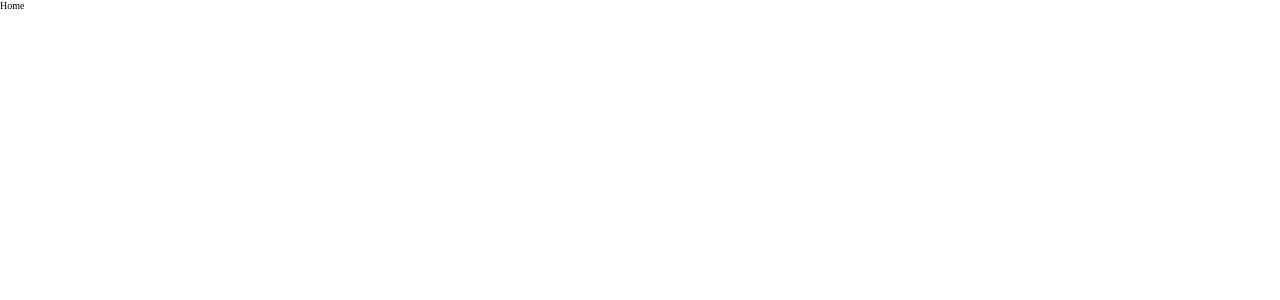
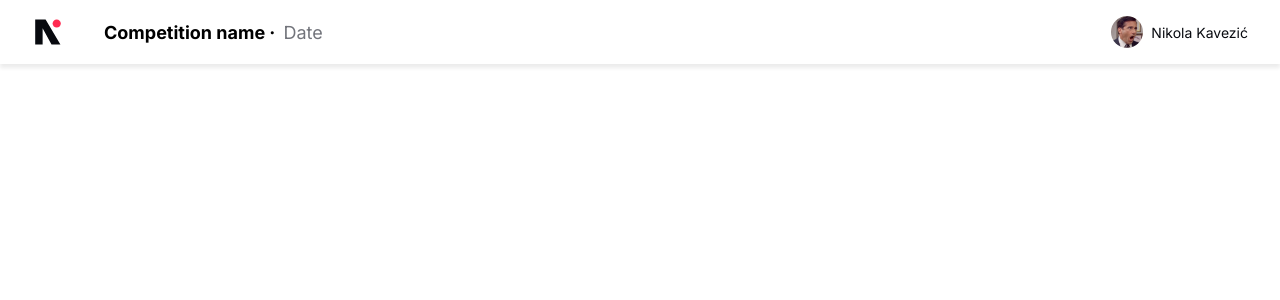
Before and after one commit to dhunjadi/bfs-elvien, a React (Vite) app: page / in a window 1280 px wide. Shown: the top 300 px of the page. Built offline with nearby package versions, Linux system fonts and the light colour scheme.

Commit message:
added inter font, created navbar

```diff
--- a/src/App.tsx
+++ b/src/App.tsx
@@ -1,5 +1,11 @@
+import Navbar from './components/Navbar';
+
 function App() {
-    return <div className="app">Home</div>;
+    return (
+        <div className="app">
+            <Navbar />
+        </div>
+    );
 }
 
 export default App;
--- /dev/null
+++ b/src/components/Navbar.tsx
@@ -0,0 +1,20 @@
+import CompanyLogo from '../assets/CompanyLogo.svg';
+import UserImage from '../assets/UserImage.jpg';
+const Navbar = () => {
+    return (
+        <div className="c-navbar">
+            <img className="c-navbar__logo" src={CompanyLogo} alt="logo icon" />
+
+            <div className="c-navbar__text">
+                <strong>Competition name &#183; </strong> <span>Date</span>
+            </div>
+
+            <div className="c-navbar__userDetails">
+                <img className="c-navbar__userDetails_img" src={UserImage} alt="user img" />
+                <span className="c-navbar__userDetails__userName">Nikola Kavezić</span>
+            </div>
+        </div>
+    );
+};
+
+export default Navbar;
--- a/src/styles/abstracts/variables.scss
+++ b/src/styles/abstracts/variables.scss
@@ -1,3 +1,6 @@
+// FONT
+@import url('https://fonts.googleapis.com/css2?family=Inter:wght@100;200;300;400;500;600;700;800;900&display=swap');
+
 //COLORS
 $color-primary: #ff2b51;
 $color-primary-judge: #ff842b;
--- a/src/styles/base/base.scss
+++ b/src/styles/base/base.scss
@@ -7,5 +7,6 @@
 }
 
 html {
+    font-family: 'Inter', sans-serif;
     font-size: 62.5%;
 }
--- a/src/styles/components/all.scss
+++ b/src/styles/components/all.scss
@@ -1 +1,2 @@
 @import 'button';
+@import 'navbar';
--- /dev/null
+++ b/src/styles/components/navbar.scss
@@ -0,0 +1,35 @@
+.c-navbar {
+    display: flex;
+    justify-content: space-between;
+    padding: 1.6rem 3.2rem;
+    box-shadow: 0px 4px 4px 0px #00000014;
+
+    &__text,
+    &__userDetails {
+        display: flex;
+        align-items: center;
+    }
+
+    &__text {
+        margin-right: auto;
+        margin-left: 4rem;
+        font-size: 1.8rem;
+
+        span {
+            margin-left: 0.8rem;
+            color: $color-text-secondary;
+        }
+    }
+
+    &__userDetails {
+        font-size: 1.4rem;
+        color: $color-text-primary;
+        &_img {
+            width: 3.2rem;
+            height: 3.2rem;
+            object-fit: cover;
+            border-radius: 50%;
+            margin-right: 0.8rem;
+        }
+    }
+}
```
Also changed, not shown: src/assets/CompanyLogo.svg (added), src/assets/UserImage.jpg (added).
